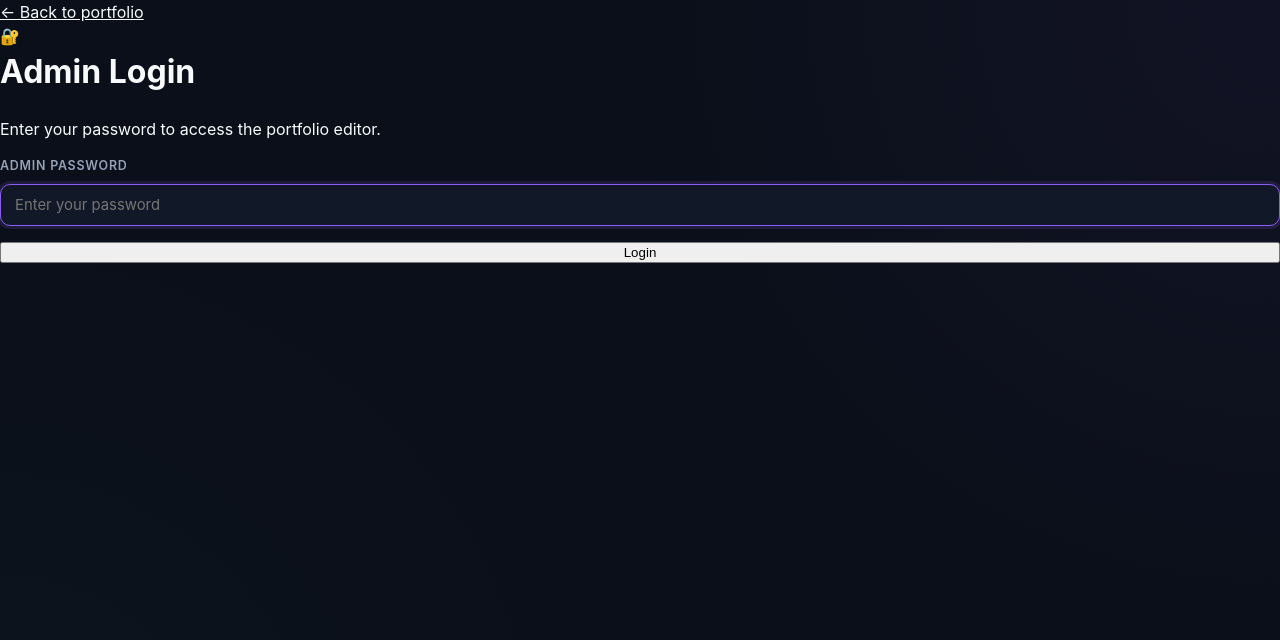
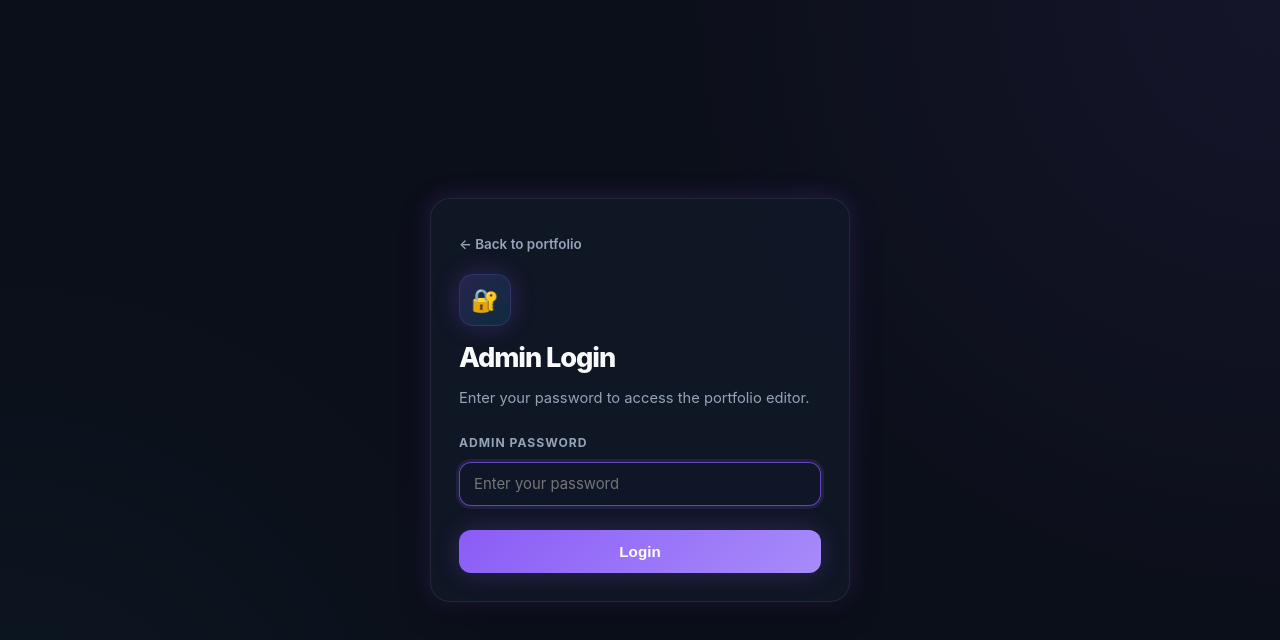
Before and after one commit to f2024cy006-commits/my-portfolio, a React (Vite) app in the folder frontend/: page /admin/login in a window 1280 px wide. Shown: the top 640 px of the page. Built offline with nearby package versions, Linux system fonts and the light colour scheme.

Commit message:
Admin(Theming)+UI Adjustment

```diff
--- a/frontend/src/App.css
+++ b/frontend/src/App.css
@@ -1711,60 +1711,145 @@ body {
   display: flex;
   align-items: center;
   justify-content: center;
+  padding: 32px 20px;
   background: var(--bg-primary);
   background-image:
-    radial-gradient(circle at top right, rgba(139, 92, 246, 0.06), transparent 45%),
-    radial-gradient(circle at bottom left, rgba(6, 182, 212, 0.04), transparent 40%);
-}
+    radial-gradient(circle at top right, rgba(139, 92, 246, 0.08), transparent 42%),
+    radial-gradient(circle at bottom left, rgba(6, 182, 212, 0.05), transparent 36%);
+}
+
 .admin-login-card {
-  background: var(--bg-secondary);
+  background: rgba(17, 24, 39, 0.85);
   border: 1px solid var(--border-color);
   border-radius: 20px;
-  padding: 48px 40px;
+  padding: 32px 28px 28px;
   width: 100%;
-  max-width: 400px;
-  box-shadow: var(--shadow-md);
-}
+  max-width: 420px;
+  box-shadow: var(--shadow-md), var(--shadow-glow);
+  backdrop-filter: blur(16px);
+  -webkit-backdrop-filter: blur(16px);
+}
+
+.login-back-link {
+  display: inline-flex;
+  align-items: center;
+  gap: 8px;
+  margin-bottom: 20px;
+  color: var(--text-secondary);
+  text-decoration: none;
+  font-size: 0.84rem;
+  font-weight: 600;
+  transition: color 0.2s ease;
+}
+
+.login-back-link:hover {
+  color: var(--accent-color-hover);
+}
+
+.login-header-block {
+  display: flex;
+  flex-direction: column;
+  align-items: flex-start;
+  margin-bottom: 24px;
+}
+
+.login-icon-badge {
+  width: 52px;
+  height: 52px;
+  display: grid;
+  place-items: center;
+  margin-bottom: 12px;
+  border-radius: 14px;
+  background: linear-gradient(135deg, rgba(139, 92, 246, 0.2), rgba(6, 182, 212, 0.15));
+  border: 1px solid rgba(139, 92, 246, 0.2);
+  box-shadow: var(--shadow-glow);
+  font-size: 1.4rem;
+}
+
 .admin-login-card h1 {
-  font-size: 1.6rem;
+  margin: 0;
+  font-size: 1.7rem;
   font-weight: 800;
-  margin-bottom: 8px;
-}
+  letter-spacing: -0.04em;
+  color: var(--text-primary);
+}
+
 .admin-login-card p {
+  margin: 8px 0 0;
   color: var(--text-secondary);
   font-size: 0.92rem;
-  margin-bottom: 28px;
-}
+  line-height: 1.6;
+}
+
 .login-form {
   display: flex;
   flex-direction: column;
-  gap: 16px;
-}
+  gap: 18px;
+}
+
+.login-form .form-group {
+  gap: 10px;
+}
+
+.login-form label {
+  display: block;
+  font-size: 0.76rem;
+  font-weight: 700;
+  letter-spacing: 0.08em;
+  text-transform: uppercase;
+  color: var(--text-secondary);
+}
+
+.login-form input {
+  background: rgba(15, 23, 42, 0.9);
+  border: 1px solid var(--border-color);
+  border-radius: 12px;
+  padding: 12px 14px;
+  color: var(--text-primary);
+  width: 100%;
+  transition: border-color 0.2s ease, box-shadow 0.2s ease;
+}
+
+.login-form input:focus {
+  outline: none;
+  border-color: rgba(139, 92, 246, 0.7);
+  box-shadow: 0 0 0 3px rgba(139, 92, 246, 0.14);
+}
+
 .login-error {
-  color: #f87171;
-  font-size: 0.85rem;
-  background: rgba(239, 68, 68, 0.06);
+  color: #fca5a5;
+  font-size: 0.84rem;
+  background: rgba(239, 68, 68, 0.08);
   border: 1px solid rgba(239, 68, 68, 0.2);
-  border-radius: 8px;
-  padding: 10px 14px;
-}
+  border-radius: 10px;
+  padding: 10px 12px;
+}
+
 .login-submit-btn {
-  background: var(--accent-color);
+  margin-top: 6px;
+  width: 100%;
+  border: none;
+  border-radius: 12px;
+  background: linear-gradient(135deg, var(--accent-color), var(--accent-color-hover));
   color: #fff;
-  border: none;
-  border-radius: 10px;
-  padding: 13px 24px;
+  padding: 13px 18px;
   font-size: 0.95rem;
-  font-weight: 600;
+  font-weight: 700;
   cursor: pointer;
-  width: 100%;
-  transition: background 0.2s, transform 0.15s;
-}
+  box-shadow: var(--shadow-glow);
+  transition: transform 0.2s ease, box-shadow 0.2s ease, opacity 0.2s ease;
+}
+
 .login-submit-btn:hover {
-  background: var(--accent-color-hover);
   transform: translateY(-1px);
-}
-.login-submit-btn:disabled { opacity: 0.6; cursor: not-allowed; transform: none; }
+  box-shadow: 0 0 28px rgba(139, 92, 246, 0.34);
+}
+
+.login-submit-btn:disabled {
+  opacity: 0.7;
+  cursor: not-allowed;
+  transform: none;
+}
 
 /* ─── Responsive Admin ─── */
 @media (max-width: 860px) {
--- a/frontend/src/components/Layout.jsx
+++ b/frontend/src/components/Layout.jsx
@@ -12,6 +12,7 @@ const navItems = [
 
 function Layout({ children }) {
   const { data } = useSelector((state) => state.portfolio)
+  const { isAuthenticated } = useSelector((state) => state.auth)
   const name = data?.about?.name || 'Maarij Ur Rehman'
 
   return (
@@ -35,11 +36,13 @@ function Layout({ children }) {
               </NavLink>
             ))}
           </nav>
+          {isAuthenticated && (
             <div className="navbar-actions">
               <Link to="/admin" className="admin-trigger" title="Admin dashboard">
                 <span className="trigger-icon">⚙</span>
               </Link>
             </div>
+          )}
         </div>
       </header>
 
@@ -52,9 +55,11 @@ function Layout({ children }) {
       <footer className="footer-container">
         <div className="footer-content">
           <p>© {new Date().getFullYear()} {name}. Built with security and modern aesthetics.</p>
+          {isAuthenticated && (
             <div className="footer-links">
-            <Link to="/admin/login" className="footer-admin-link">Admin Portal</Link>
+              <Link to="/admin" className="footer-admin-link">Admin Dashboard</Link>
             </div>
+          )}
         </div>
       </footer>
     </div>
--- a/frontend/src/pages/AdminLoginPage.jsx
+++ b/frontend/src/pages/AdminLoginPage.jsx
@@ -29,11 +29,12 @@ function AdminLoginPage() {
   }
 
   return (
-    <div className="login-shell">
-      <div className="login-card">
-        <Link to="/" className="login-back">← Back to portfolio</Link>
-        <div className="login-header">
-          <div className="login-icon">🔐</div>
+    <div className="admin-login-page">
+      <div className="admin-login-card">
+        <Link to="/" className="login-back-link">← Back to portfolio</Link>
+
+        <div className="login-header-block">
+          <div className="login-icon-badge">🔐</div>
           <h1>Admin Login</h1>
           <p>Enter your password to access the portfolio editor.</p>
         </div>
@@ -52,11 +53,9 @@ function AdminLoginPage() {
             />
           </div>
 
-          {isError && (
-            <div className="form-error">{message}</div>
-          )}
+          {isError && <div className="login-error">{message}</div>}
 
-          <button type="submit" className="button primary login-btn" disabled={isLoading}>
+          <button type="submit" className="login-submit-btn" disabled={isLoading}>
             {isLoading ? 'Verifying…' : 'Login'}
           </button>
         </form>
--- a/frontend/src/pages/AdminPage.jsx
+++ b/frontend/src/pages/AdminPage.jsx
@@ -158,7 +158,7 @@ function ProjectsEditor({ data, onChange }) {
   const updateItem = (idx, field, val) => {
     onChange(data.map((p, i) => (i === idx ? { ...p, [field]: val } : p)))
   }
-  const addItem = () => onChange([...data, { title: '', description: '', link: '' }])
+  const addItem = () => onChange([...data, { title: '', description: '', link: '', category: 'Web Dev' }])
   const removeItem = (idx) => onChange(data.filter((_, i) => i !== idx))
   const moveUp = (idx) => {
     if (idx === 0) return
@@ -199,6 +199,19 @@ function ProjectsEditor({ data, onChange }) {
               value={project.description}
               onChange={(e) => updateItem(idx, 'description', e.target.value)}
             />
+          </div>
+          <div className="form-group">
+            <label>Category</label>
+            <select
+              className="admin-select"
+              value={project.category || 'Other'}
+              onChange={(e) => updateItem(idx, 'category', e.target.value)}
+            >
+              <option value="Web Dev">Web Dev</option>
+              <option value="Security">Security</option>
+              <option value="Systems">Systems</option>
+              <option value="Other">Other</option>
+            </select>
           </div>
           <div className="form-group">
             <label>Project Link (optional)</label>
--- a/frontend/src/pages/ProjectsPage.jsx
+++ b/frontend/src/pages/ProjectsPage.jsx
@@ -9,22 +9,53 @@ function ProjectsPage() {
 
   const { projects } = data
 
-  // Categorize dynamically based on title/description keywords
+  const categories = ['All', 'Web Dev', 'Security', 'Systems', 'Other']
+
   const getCategory = (proj) => {
+    if (proj.category && categories.includes(proj.category)) {
+      return proj.category
+    }
+
     const text = `${proj.title} ${proj.description}`.toLowerCase()
-    if (text.includes('security') || text.includes('encrypt') || text.includes('cryptography')) {
+
+    if (
+      text.includes('security') ||
+      text.includes('encrypt') ||
+      text.includes('encrypted') ||
+      text.includes('cryptography') ||
+      text.includes('secure file') ||
+      text.includes('secure data')
+    ) {
       return 'Security'
     }
-    if (text.includes('mern') || text.includes('commerce') || text.includes('web') || text.includes('full-stack')) {
+
+    if (
+      text.includes('mern') ||
+      text.includes('commerce') ||
+      text.includes('e-commerce') ||
+      text.includes('web') ||
+      text.includes('full-stack') ||
+      text.includes('frontend') ||
+      text.includes('react') ||
+      text.includes('node') ||
+      text.includes('express') ||
+      text.includes('dashboard')
+    ) {
       return 'Web Dev'
     }
-    if (text.includes('c++') || text.includes('oop') || text.includes('console') || text.includes('cloud')) {
+
+    if (
+      text.includes('c++') ||
+      text.includes('oop') ||
+      text.includes('console') ||
+      text.includes('cloud') ||
+      text.includes('system')
+    ) {
       return 'Systems'
     }
+
     return 'Other'
   }
-
-  const categories = ['All', 'Web Dev', 'Security', 'Systems']
 
   const filteredProjects = projects?.filter((proj) => {
     if (filter === 'All') return true
```
Also changed, not shown: 2 other files (tests, documents, lock files or other folders). Lines whose indentation alone changed are shown as unchanged.
